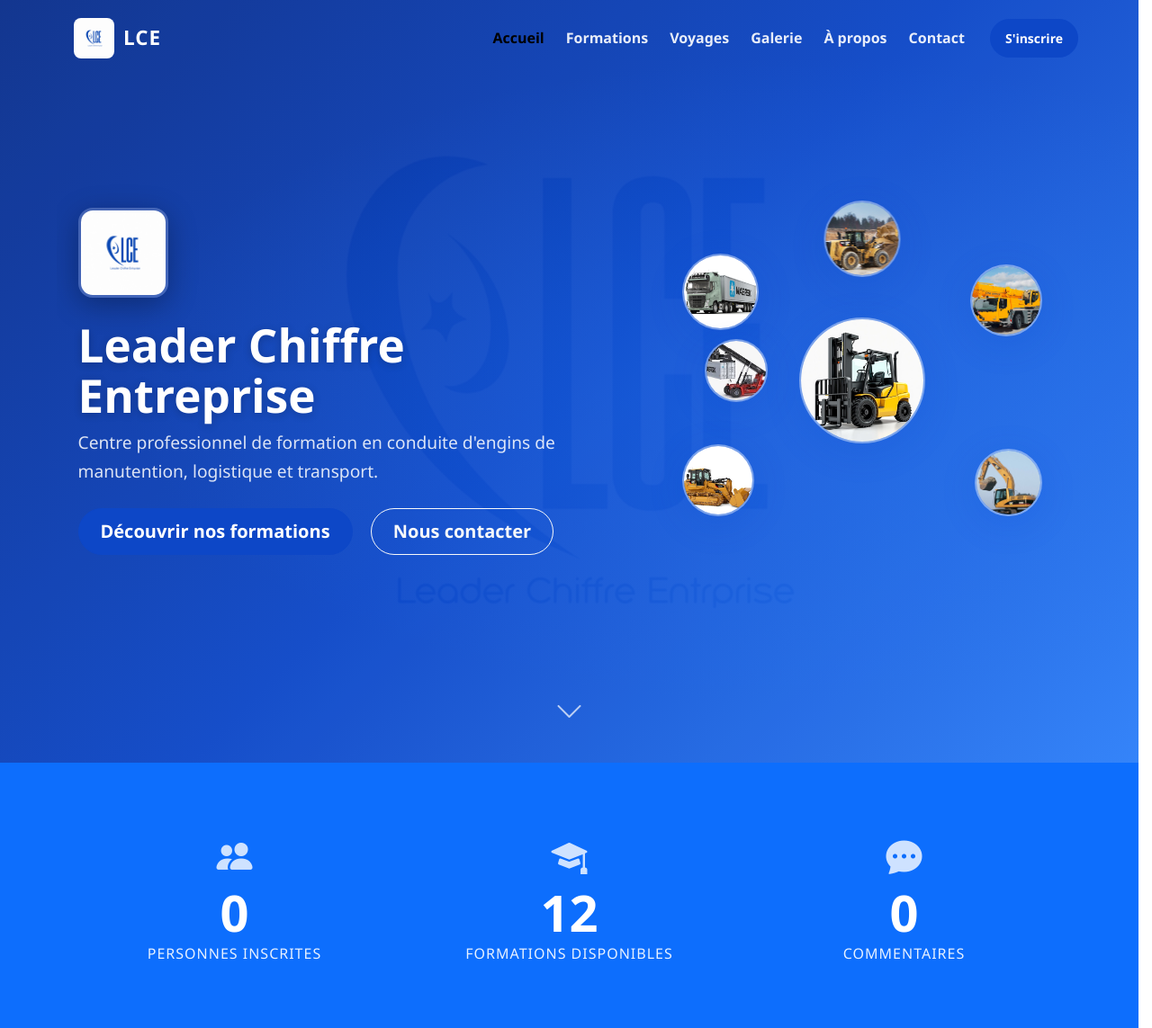
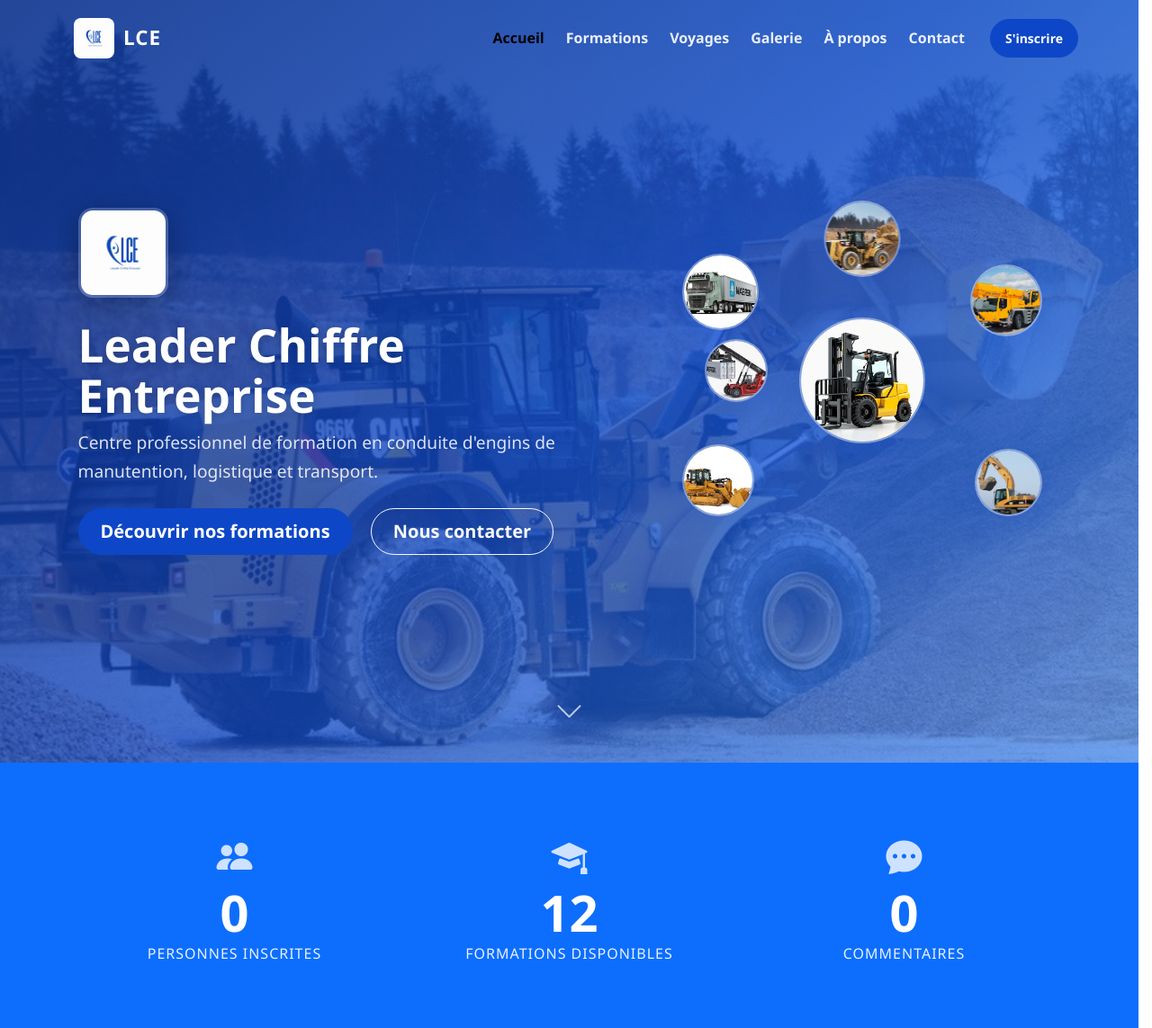
Before and after one commit to fredogary7-rgb/lce, a Flask app: page / in a window 1280 px wide. Shown: the top 1143 px of the page at 90% size. Run offline with Flask 3, Linux system fonts and the light colour scheme; data that the repository does not hold is empty; some libraries are stand-ins or nearby versions.

Commit message:
feat(hero): slideshow arriere-plan 8 images d'engins en fondu enchaine avec effet Ken Burns

```diff
--- a/static/css/style.css
+++ b/static/css/style.css
@@ -209,12 +209,39 @@ section {
     overflow: hidden;
 }
 
-.hero::before {
-    content: '';
+/* Slideshow arrière-plan */
+.hero-slideshow {
     position: absolute;
     inset: 0;
-    background: url('../images/lc.JPG') center / cover no-repeat;
-    opacity: 0.04;
+    z-index: 0;
+}
+
+.hero-slide {
+    position: absolute;
+    inset: 0;
+    background-size: cover;
+    background-position: center;
+    opacity: 0;
+    transform: scale(1.12);
+    transition: opacity 1.8s cubic-bezier(0.4, 0, 0.2, 1), transform 8s cubic-bezier(0.25, 0.1, 0.25, 1);
+}
+
+.hero-slide.active {
+    opacity: 1;
+    transform: scale(1);
+    z-index: 1;
+}
+
+.hero-slide.active.zoom-out {
+    transform: scale(1.06);
+}
+
+/* Overlay sombre par-dessus le slideshow */
+.hero-slideshow-overlay {
+    position: absolute;
+    inset: 0;
+    z-index: 1;
+    background: linear-gradient(135deg, rgba(10, 46, 139, 0.85) 0%, rgba(13, 71, 199, 0.75) 50%, rgba(45, 127, 249, 0.65) 100%);
 }
 
 .hero-overlay {
--- a/static/js/main.js
+++ b/static/js/main.js
@@ -26,6 +26,43 @@ document.addEventListener('DOMContentLoaded', function () {
                 navbar.classList.remove('scrolled');
             }
         });
+    }
+
+    // ============================================================
+    // HERO SLIDESHOW
+    // ============================================================
+    const slides = document.querySelectorAll('.hero-slide');
+    if (slides.length > 0) {
+        let currentSlide = 0;
+        const totalSlides = slides.length;
+        const interval = 5000; // 5 secondes par slide
+
+        function nextSlide() {
+            const current = slides[currentSlide];
+
+            // Ajoute l'effet zoom-out sur le slide actuel
+            current.classList.add('zoom-out');
+
+            // Passe au slide suivant
+            currentSlide = (currentSlide + 1) % totalSlides;
+            const next = slides[currentSlide];
+
+            // Prépare le prochain slide
+            next.classList.add('active');
+
+            // Après la transition de fondu, nettoie l'ancien slide
+            setTimeout(() => {
+                current.classList.remove('active', 'zoom-out');
+                // Réinitialise les autres slides
+                slides.forEach((s, i) => {
+                    if (i !== currentSlide) {
+                        s.classList.remove('active', 'zoom-out');
+                    }
+                });
+            }, 1800); // durée de la transition opacity
+        }
+
+        setInterval(nextSlide, interval);
     }
 
     // ============================================================
--- a/templates/index.html
+++ b/templates/index.html
@@ -3,6 +3,18 @@
 
 <!-- HERO SECTION -->
 <section class="hero" id="accueil">
+    <!-- Slideshow arrière-plan -->
+    <div class="hero-slideshow">
+        <div class="hero-slide active" style="background-image: url('{{ url_for('static', filename='images/cha.JPG') }}')"></div>
+        <div class="hero-slide" style="background-image: url('{{ url_for('static', filename='images/gru.JPG') }}')"></div>
+        <div class="hero-slide" style="background-image: url('{{ url_for('static', filename='images/pelle.JPG') }}')"></div>
+        <div class="hero-slide" style="background-image: url('{{ url_for('static', filename='images/char.JPG') }}')"></div>
+        <div class="hero-slide" style="background-image: url('{{ url_for('static', filename='images/buldo.JPG') }}')"></div>
+        <div class="hero-slide" style="background-image: url('{{ url_for('static', filename='images/semi.JPG') }}')"></div>
+        <div class="hero-slide" style="background-image: url('{{ url_for('static', filename='images/benne.JPG') }}')"></div>
+        <div class="hero-slide" style="background-image: url('{{ url_for('static', filename='images/niveu.JPG') }}')"></div>
+    </div>
+    <div class="hero-slideshow-overlay"></div>
     <div class="hero-overlay"></div>
     <div class="container hero-content">
         <div class="row align-items-center min-vh-100">
```
